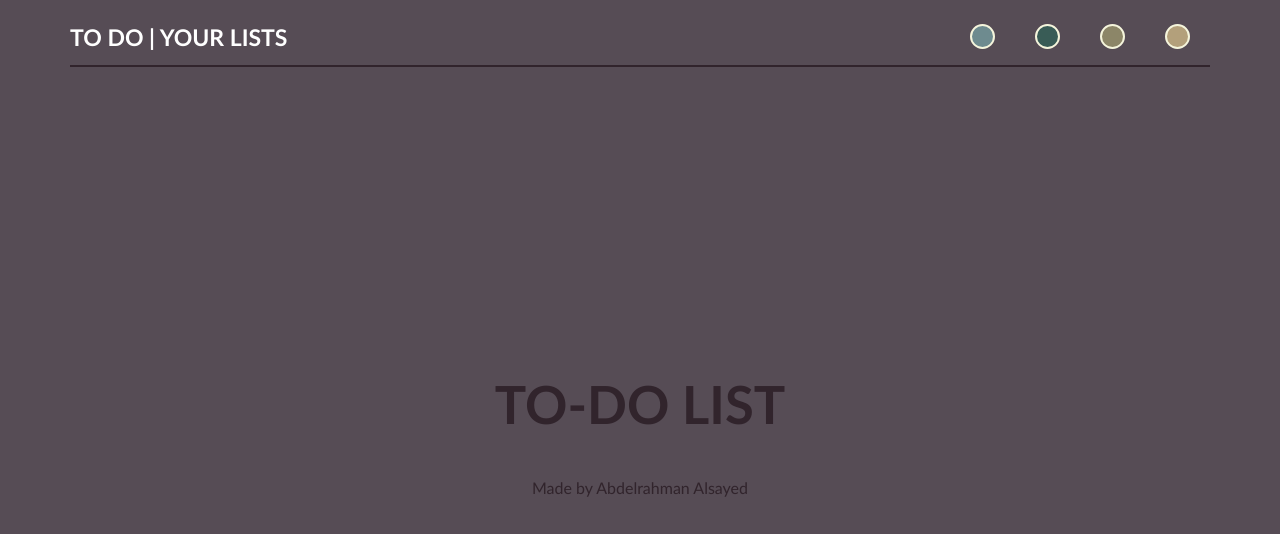
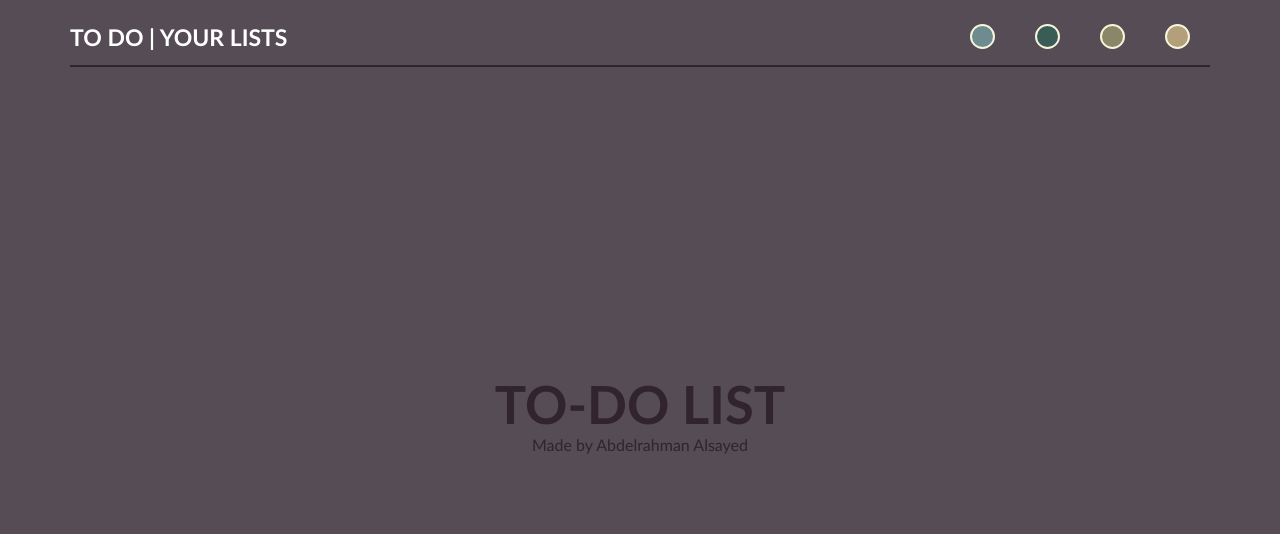
Before and after one commit to AbdelrahmanAlsayed/To-Do-List, a plain HTML site: page index.html in a window 1280 px wide. Drawn offline with Linux system fonts and the light colour scheme.

Commit message:
simple update

```diff
--- a/css/style.css
+++ b/css/style.css
@@ -94,6 +94,9 @@ section .first {
 
 section .first .box1 {
     font-size: 35px;
+}
+section .first .box1 h1 {
+    margin: 0;
 }
 
 section .last {
```
